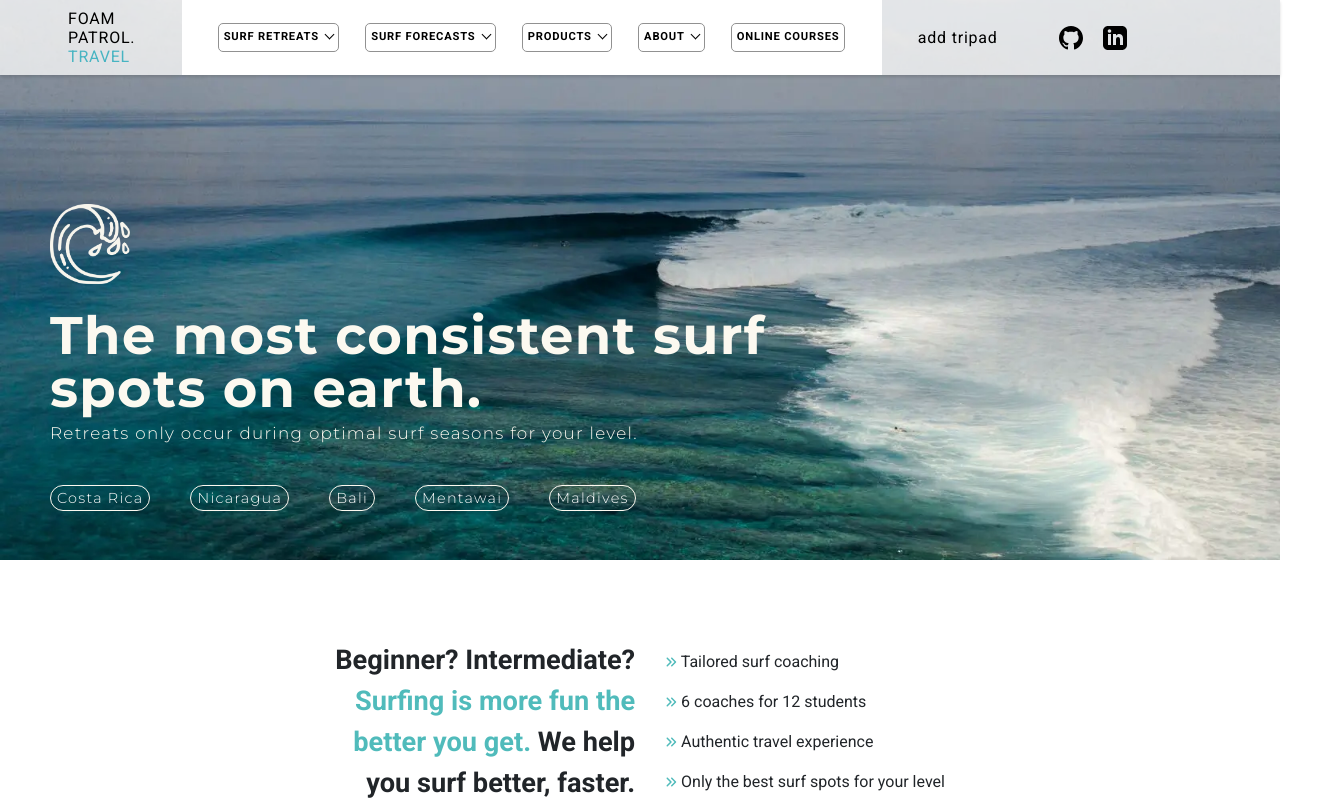
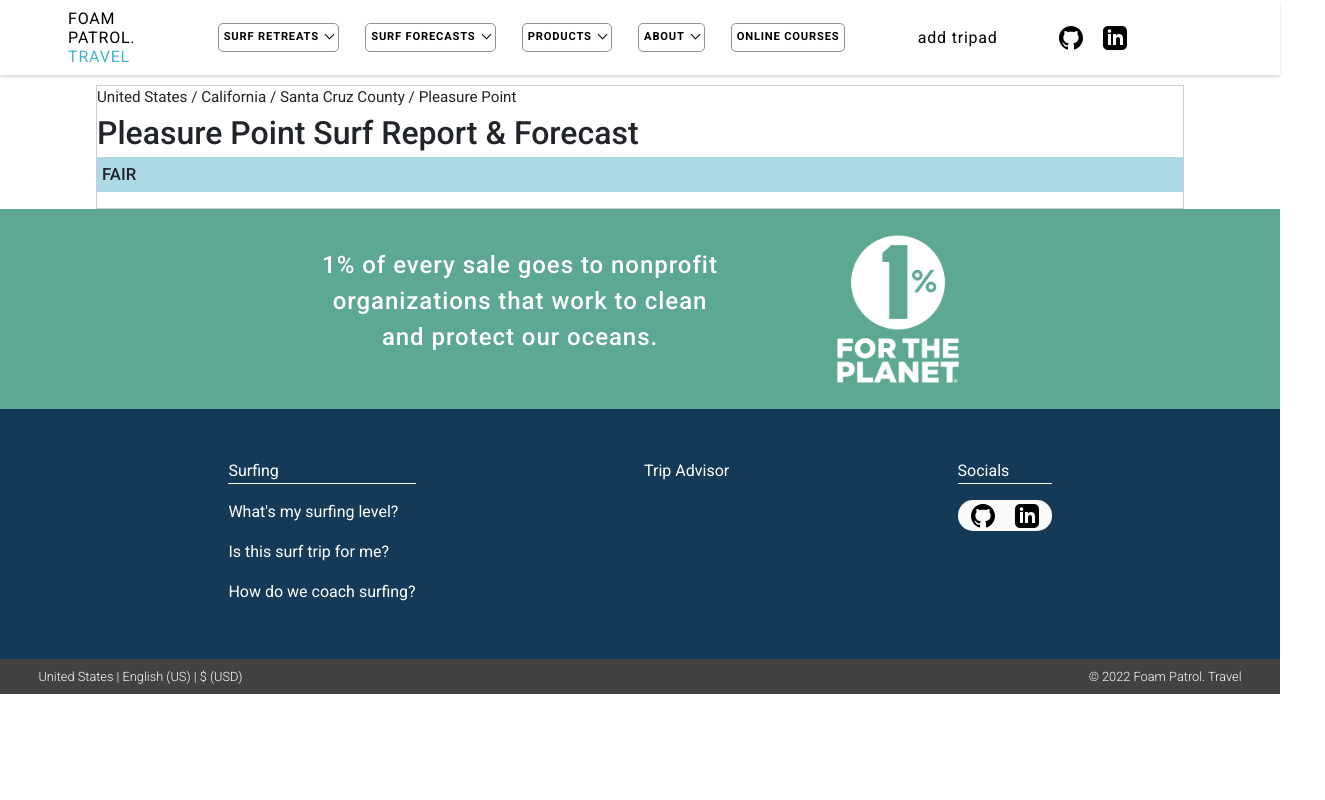
Before and after one commit to AaronoKwok/foam-patrol2, a React (Create React App) app: page /#/surfForecasts/pleasurePoint in a window 1280 px wide. Before the commit this address led to /#/. Shown: the top 800 px of the page, 1325 px wide, since content can reach past the window. Built offline with nearby package versions, Linux system fonts and the light colour scheme.

Commit message:
data additions/manipulations

```diff
--- a/public/index.css
+++ b/public/index.css
@@ -615,7 +615,23 @@ nav {
   margin-top: 10px;
 }
 
-.forecastDir {
+.fcDir {
+  font-size: .95em;
+  margin: 0px;
+}
+
+.fcTitle {
+  font-size: 2em;
+  font-weight: 500;
+  margin: 0px;
+}
+
+.fcRating {
+  background-color: lightblue;
+  font-size: 1.05em;
+  font-weight: 500;
+  padding: 5px;
+  padding-left:
 }
 
 
--- a/src/Data/locationData.json
+++ b/src/Data/locationData.json
@@ -18,6 +18,8 @@
                                             "county": "Santa Cruz County",
                                             "country": "United States",
                                             "location": [36.9553, -121.9710],
+                                            "timeZone": "pst",
+                                            "dst": true,
                                             "mapImage": "https://charts.metcentral.com/maps/spot/16b385729160c1d946e20cb9302db12c.png",
                                             "about": "This is the East Side of Santa Cruz. Once the shy little sister to the West Side, Pleasure Point is now producing its fair share of world-class surfers. Jay Moriarity, may he rest in peace, used to live at Pleasure Point, Chris Gallagher at 41st Avenue. Pleasure Point, with multiple sections peeling along the point, offers something for every possible kind of waverider, from bodyboarders to shortboarders to longboarders, and this place is very, very popular with all of that and everything between.",
                                             "localPhotos": [],
@@ -72,6 +74,8 @@
                                             "county": "Santa Cruz County",
                                             "country": "United States",
                                             "location": [36.9574, -121.9688],
+                                            "timeZone": "pst",
+                                            "dst": true,
                                             "mapImage": "https://charts.metcentral.com/maps/spot/c040173130a2290d41e874240518ca73436c80bb.png",
                                             "about": "On big winter swells and the occasional macking S swell, 38th transforms into a world-class wave. On the biggest swells, it is possible to ride a wave from First Peak Pleasure Point all the way through 38th Avenue.",
                                             "localPhotos": [],
@@ -126,6 +130,8 @@
                                             "county": "Santa Cruz County",
                                             "country": "United States",
                                             "location": [36.9591, -122.0245],
+                                            "timeZone": "pst",
+                                            "dst": true,
                                             "mapImage": "https://charts.metcentral.com/maps/spot/fcbea6334c95a229914bf5d94cd6d241.png",
                                             "about": "Cowell's Beach is one of the best places in the world to learn how to surf. All the energy pulsing around Lighthouse Point mellows out by the time it gets to Cowell's, and the result is a long, gentle, easy wave that breaks for a very long time. Cowell's is one of the most crowded surf spots in Santa Cruz, but as most of the surfers are beginners, there is little animosity. Most of the people at Cowell's are there to learn and have fun and have a good time. Mixed in with all the learners and Banana Slugs and other flotsam and jetsam is a cadre of red-hot longboarders who can score major tip time from the staircase all the way to the beach.",
                                             "localPhotos": [],
@@ -180,6 +186,8 @@
                                             "county": "Santa Cruz County",
                                             "country": "United States",
                                             "location": [36.9517, -122.0253],
+                                            "timeZone": "pst",
+                                            "dst": true,
                                             "mapImage": "https://chart-1.msw.ms/maps/spot/a382d482f8bc8ca26419503fed40d67e.png",
                                             "about": "A classic name for a classic California surf spot, Steamer Lane is geo-strategically placed to sweep up just about everything moving within or just above the surface of the Pacific Ocean and put it to some use. Because Santa Cruz faces straight south, Lighthouse Point points almost directly south, and that weird geography is the secret to Steamer Lane’s success. Swells from the west and northwest that ravage the coast north of Santa Cruz are evened out and groomed as they bend into the Monterey Bay. The same is true for the northwest winds that pound the north coast for most of the year. Because of the bend at the top of the Monterey Bay, those northwest winds blow offshore at Steamer Lane. There are few things in nature as beautiful as a 10-foot, offshore peak unloading at Steamer Lane. Steamer Lane is maybe a little too irresistible, because it is now one of the most crowded surf spots in California. At any given hour, there is probably a wider range of people surfing Steamer Lane than anywhere in the world.",
                                             "localPhotos": [],
@@ -234,6 +242,8 @@
                                             "county": "Santa Cruz County",
                                             "country": "United States",
                                             "location": [36.9596, -121.9648],
+                                            "timeZone": "pst",
+                                            "dst": true,
                                             "mapImage": "https://chart-4.msw.ms/maps/spot/552f46b59f1c2a344396d38bbaf17ec7ee3e6949.png",
                                             "about": "Not a great wave, but a pretty wave, very popular with the beginner to intermediate set. The Hook can be frustrating because it's tucked well inside the bay and is inconsistent on all but the biggest swells. On bigger swells, and particularly those rare macking S swells, the Hook transforms from a mediocre wave to a good wave.",
                                             "localPhotos": [],
@@ -288,6 +298,8 @@
                                             "county": "Santa Cruz County",
                                             "country": "United States",
                                             "location": [36.9716, -121.9494],
+                                            "timeZone": "pst",
+                                            "dst": true,
                                             "mapImage": "https://chart-1.msw.ms/maps/spot/a009cdcfac4bafad82b855af10fb7dcac0bcd511.png",
                                             "about": "A soft, gentle, right-hand reef/point that is popular with beginners and longboarders, Capitola is a staple of the Santa Cruz surf scene, and has the crowds to prove it (especially in summer). There is also a shorter, slightly more powerful left off the back of the right.",
                                             "localPhotos": [],
@@ -342,6 +354,8 @@
                                             "county": "Santa Cruz County",
                                             "country": "United States",
                                             "location": [37.0245, -122.2170],
+                                            "timeZone": "pst",
+                                            "dst": true,
                                             "mapImage": "https://chart-1.msw.ms/maps/spot/6e1798c3e2cb11f64a13e3e5ff1a2118.png",
                                             "about": "Turning right on Swanton Road, there is decent surf at Davenport Landing. There's a lined-up left reef on the south end of the beach and a big right on the north end.",
                                             "localPhotos": [],
@@ -398,6 +412,8 @@
                                             "county": "San Mateo County",
                                             "country": "United States",
                                             "location": [37.5977, -122.5046],
+                                            "timeZone": "pst",
+                                            "dst": true,
                                             "mapImage": "https://chart-4.msw.ms/maps/spot/eac58a66fe16f273c529fb0061e71497.png",
                                             "about": "Linda Mar is a mile-long stretch of beach between the north point and Pedro Point. Because this place is somewhat protected from swell and wind, it is mostly a beginner to intermediate wave. Linda Mar has its epic days, but for the most part, the surf ranges from poor to so-so, and the water is crowded with beginners and intermediate surfers. 'It's the poor person's Cowell's,' as one local surfer described it. Linda Mar has a reputation for being gray and gloomy, but even in the thick of the region's summer fog season, there's often an inexplicable donut of sunshine beating down on the place. Linda Mar is at the end of a big valley that funnels south and southwest winds into offshores, and the surf can be cranking there during the winter, when the rest of the coast is blown out. The same condition can exist in the summer, when that valley will turn the onshore fog winds into offshores. Linda Mar can be sunny and nice when Ocean Beach is like Moscow in winter. From north to south, the first spot at Linda Mar is called Round House. Next is Wander Inn, named for a bar that thrived in the '60s. South of Wander Inn, there is a parking lot and showers. This area is called State Park or the Pump House. South of that is The Creek, where a small, possibly toxic creek comes out to sea. At the south end of Linda Mar, The Boat Docks are lefts that break along the point in front of Dick Keating's timeless house.",
                                             "localPhotos": [],
@@ -454,6 +470,8 @@
                                             "county": "Orange",
                                             "country": "United States",
                                             "location": [33.6545, -118.0036],
+                                            "timeZone": "pst",
+                                            "dst": true,
                                             "mapImage": "https://chart-1.msw.ms/maps/spot/7eccfd6d0dd0de8de99b1473e2aca408.png",
                                             "about": "Just the other side of the pier from the spot where the Huntington Hop was made famous in countless junior and world tour events is the HB Northside. The crème de la crème of the Northside is the Pier Bowl. Generally, a short, wedgy, occasionally barreling right into the pier on solid south swells with a bowled up but more elongated left running up the beach. During the winter, solid WNW swells continue to offer bowled-up rights into the Pier, while the left is a mixed bag of closeouts and open sections. The surf is serviceable most every day of the year, and as such, the Northside has ample crowd. While the Southside is typically filled with any number of traveling pros getting ready for the next contest, the Northside often entertains a saltier crowd. Up the beach gets great on combo swells, while the pier bowl is the best show this side of the pier on the daily.",
                                             "localPhotos": [],
@@ -515,6 +533,8 @@
                                             "county": "O'ahu",
                                             "country": "United States",
                                             "location": [21.2724, -157.8285],
+                                            "timeZone": "hst",
+                                            "dst": false,
                                             "mapImage": "https://chart-1.msw.ms/maps/spot/728ab60023c0007db81c1cc67c73e206ad7241c9.png",
                                             "about": "Waikiki Beach consists of numerous spots that offer rights and lefts, as well as world-renowned crowds. It is one of the birthplaces of recreational surfing and a pillar in the quintessential Hawaiian surfing experience. Surf Waikiki and you'll share waves with people from all over the world, many just learning how to surf. While Waikiki conjures images of small, soft, rolling waves, when there's a solid Southern Hemi swell running, many of its breaks turn on enough to keep the beginners on the inside, leaving the better outside rollers for more experienced surfers.",
                                             "localPhotos": [],
--- a/src/pages/SurfForecasts.js
+++ b/src/pages/SurfForecasts.js
@@ -1,5 +1,5 @@
-import React, {useState, /* , useEffect */} from "react"
-//import axios from "axios"
+import React, {useState, useEffect} from "react"
+import axios from "axios"
 
 import weatherData from "../Data/weatherData.json"
 import tideData from "../Data/tideData.json"
@@ -37,7 +37,7 @@ function SurfForecasts({loc}) {
         setLookUpLoc("")
     }
 
-    /* //stormglass api
+ /*  //stormglass api
     const lat = loc.location[0];
     const lng = loc.location[1];
     const date = new Date();
@@ -47,23 +47,25 @@ function SurfForecasts({loc}) {
     const year = date.getFullYear()
     const currentDate = `${year}-${month}-${day}`
     const start = `${currentDate} ${hour}:00`
-    const end = '2022-8-24 00:00'; //5 days ahead -- needed for astronomy
+    const end = '2022-8-29 00:00'; //5 days ahead -- needed for astronomy
 
-    const weatherParams = 'airTemperature,cloudCover,gust,precipitation,swellDirection,swellHeight,swellPeriod,secondarySwellPeriod,secondarySwellDirection,secondarySwellHeight,waterTemperature,wavePeriod,waveHeight,windDirection,windSpeed';
+    const weatherParams = 'airTemperature,cloudCover,gust,precipitation,swellDirection,swellHeight,swellPeriod,secondarySwellPeriod,secondarySwellDirection,secondarySwellHeight,waterTemperature,wavePeriod,waveHeight,windDirection,windSpeed,seaLevel';
 
-     const weatherUrl = `https://api.stormglass.io/v2/weather/point?lat=${lat}&lng=${lng}&params=${weatherParams}`
+    const weatherUrl = `https://api.stormglass.io/v2/weather/point?lat=${lat}&lng=${lng}&params=${weatherParams}`
     const astronomyUrl = `https://api.stormglass.io/v2/astronomy/point?lat=${lat}&lng=${lng}&end=${end}`
     const tideUrl = `https://api.stormglass.io/v2/tide/extremes/point?lat=${lat}&lng=${lng}&start=${start}&end=${end}`
+    //const seaLvlUrl = `https://api.stormglass.io/v2/tide/sea-level/point?lat=${lat}&lng=${lng}&start=${start}&end=${end}`
 
     const headers = {
         headers: {
             'Authorization': '62822fc8-1452-11ed-8cb3-0242ac130002-62823040-1452-11ed-8cb3-0242ac130002'
         }
-    } */
-/*
+    }
+
     const requestOne = axios.get(weatherUrl, headers);
     const requestTwo = axios.get(astronomyUrl, headers);
     const requestThree = axios.get(tideUrl, headers);
+    //const requestFour = axios.get(seaLvlUrl, headers);
 
     useEffect(() => {
         console.log("effect ran")
@@ -72,9 +74,10 @@ function SurfForecasts({loc}) {
                 console.log(res[0].data)
                 console.log(res[1].data)
                 console.log(res[2].data)
-                assign data to state
+                //console.log(res[3].data)
+                // assign data to state
             }))
-    }, [change])  */
+    }, [])  */
 
 
 
@@ -84,8 +87,9 @@ function SurfForecasts({loc}) {
             {/* <p className="test" onClick={changeState}>test</p> */}
             <div className="filler"></div>
             <section className="locSet">
-                <p className="forecastDir">{loc.country} / {loc.state} / {loc.county} / {loc.name}</p>
-                <p>{loc.name} Surf Report & Forecast</p>
+                <p className="fcDir">{loc.country} / {loc.state} / {loc.county} / {loc.name}</p>
+                <p className="fcTitle">{loc.name} Surf Report & Forecast</p>
+                <p className="fcRating">FAIR</p>
             </section>
         </div>
     )
```
